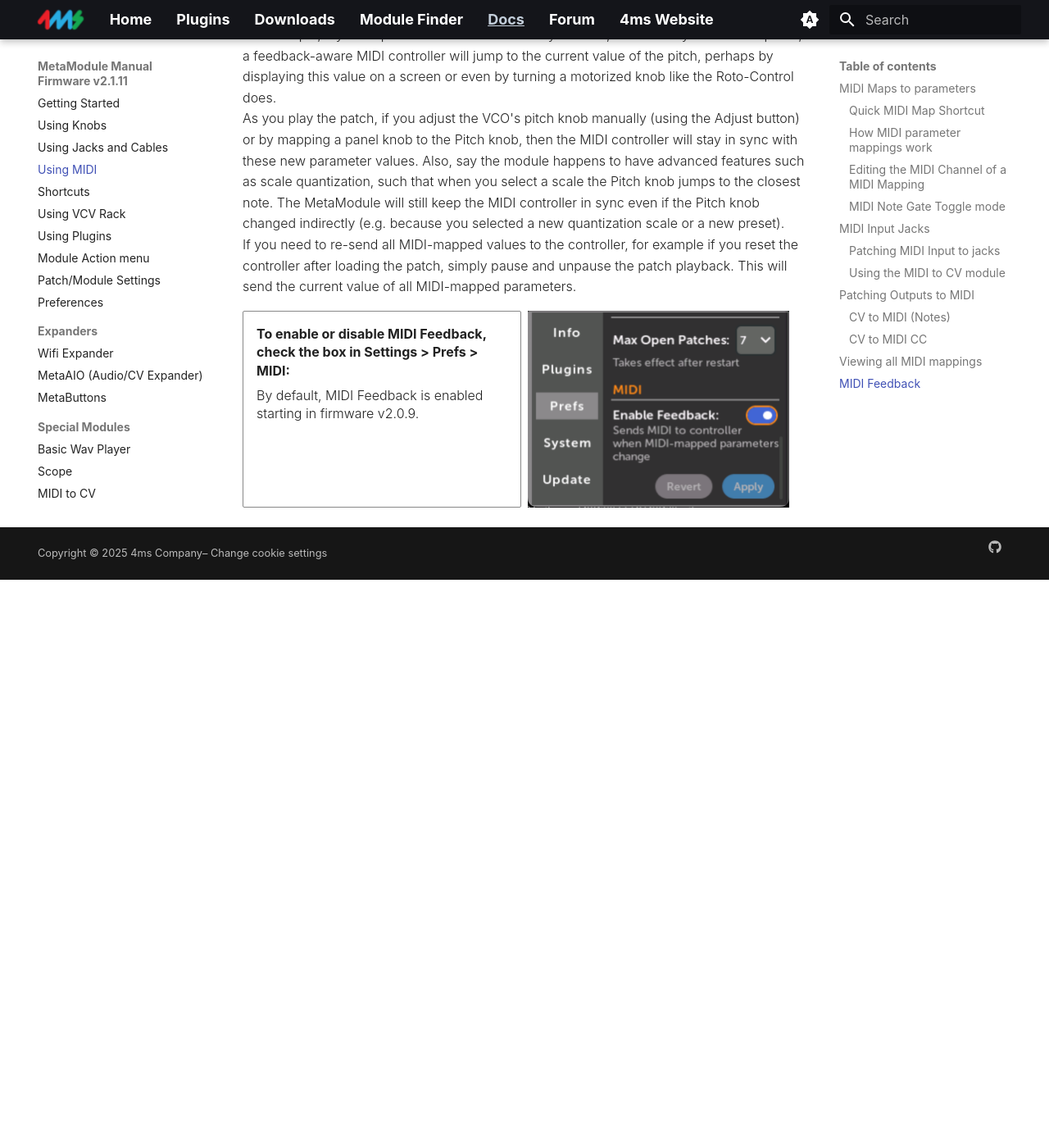
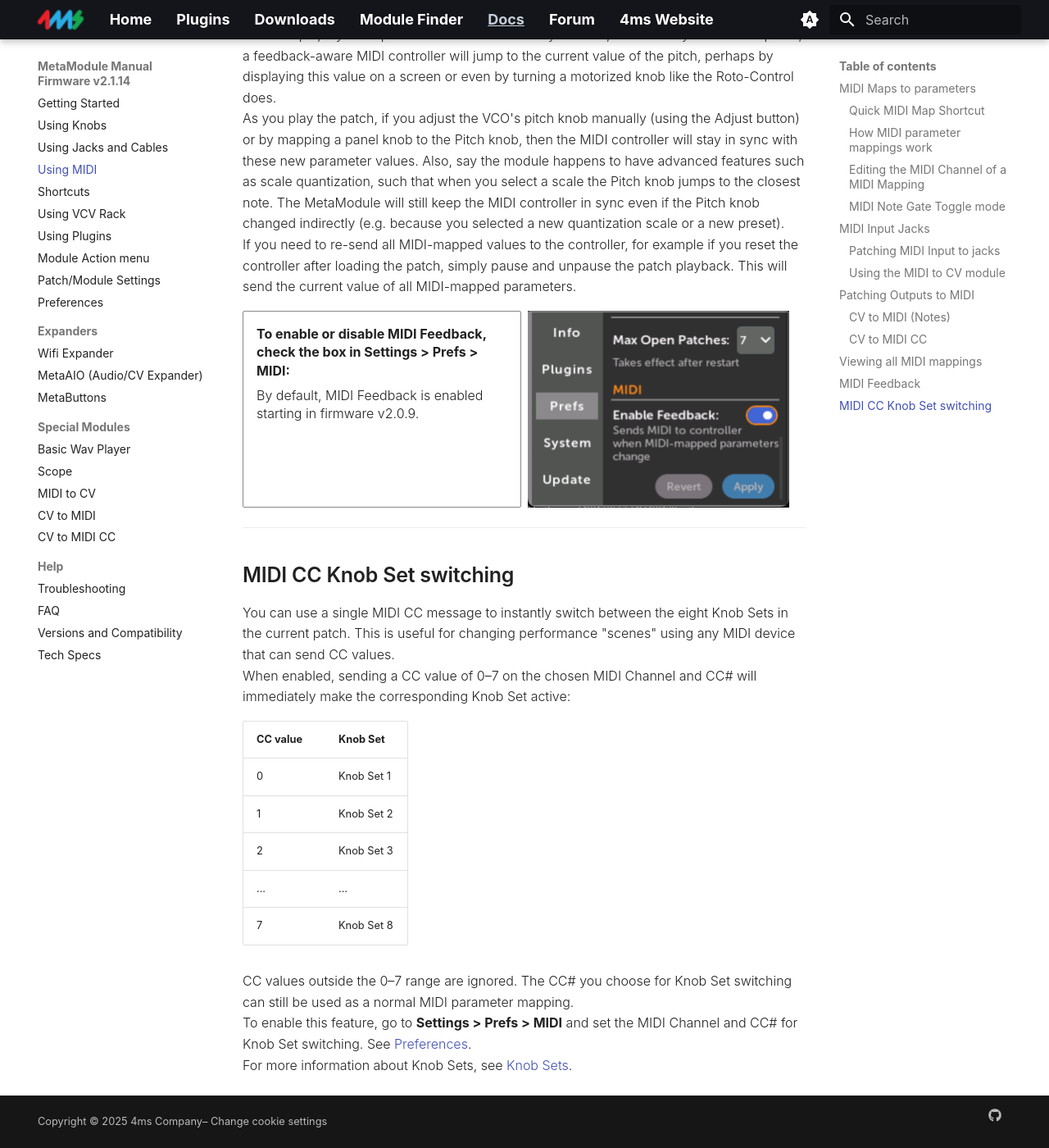
Before and after one commit to 4ms/metamodule-docs-website, an MkDocs documentation site: the page built from docs/using_metamodule_midi.md, in a window 1280 px wide and 1400 px high, scrolled down 7705 px. Shown: the whole window at 82% size. Built offline with MkDocs 1.6.1 and Material for MkDocs 9.7.7, drawn with Linux system fonts in a browser that asks for light colours; before the commit the page ends 8412 px from its top, so only the background shows below that.

Commit message:
Add Summed Inputs and MIDI CC Knob Set Selection. Bump version to v2.1.14

```diff
--- a/docs/using_metamodule_midi.md
+++ b/docs/using_metamodule_midi.md
@@ -312,3 +312,30 @@ playback. This will send the current value of all MIDI-mapped parameters.
    [![MIDI Feedback Enabled](./img/midi-feedback.png){ .half }](./img/midi-feedback.png)
 
 </div>
+
+---
+
+## MIDI CC Knob Set switching
+
+You can use a single MIDI CC message to instantly switch between the eight
+Knob Sets in the current patch. This is useful for changing performance
+"scenes" using any MIDI device that can send CC values.
+
+When enabled, sending a CC value of 0–7 on the chosen MIDI Channel and CC#
+will immediately make the corresponding Knob Set active:
+
+| CC value | Knob Set |
+|---|---|
+| 0 | Knob Set 1 |
+| 1 | Knob Set 2 |
+| 2 | Knob Set 3 |
+| ... | ... |
+| 7 | Knob Set 8 |
+
+CC values outside the 0–7 range are ignored. The CC# you choose for Knob Set
+switching can still be used as a normal MIDI parameter mapping.
+
+To enable this feature, go to **Settings > Prefs > MIDI** and set the
+MIDI Channel and CC# for Knob Set switching. See [Preferences](preferences.md).
+
+For more information about Knob Sets, see [Knob Sets](using_metamodule.md#knob-sets).
--- a/mkdocs.yml
+++ b/mkdocs.yml
@@ -1,4 +1,4 @@
-site_name: MetaModule Manual<br>Firmware v2.1.11
+site_name: MetaModule Manual<br>Firmware v2.1.14
 nav:
   - Getting Started: getting_started.md
   - Using Knobs: using_metamodule.md
```
Also changed, not shown: docs/preferences.md (+14 -2 lines), docs/using_metamodule_jacks.md (+26 -5 lines), docs/img/settings-metabutton-knobset.png (added), docs/img/settings-midi-knobset-select.png (added).
